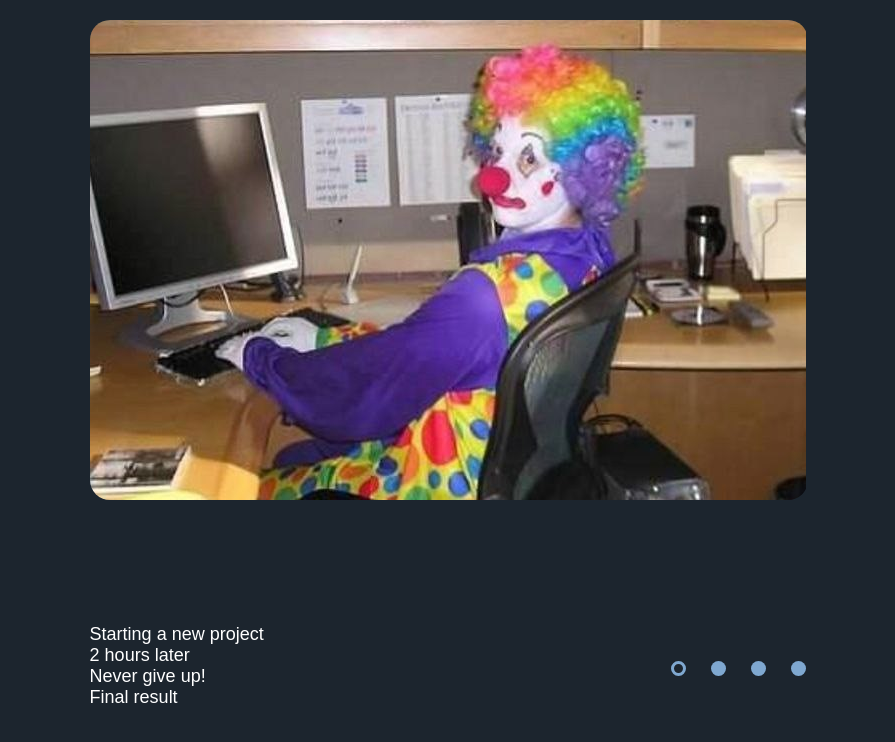
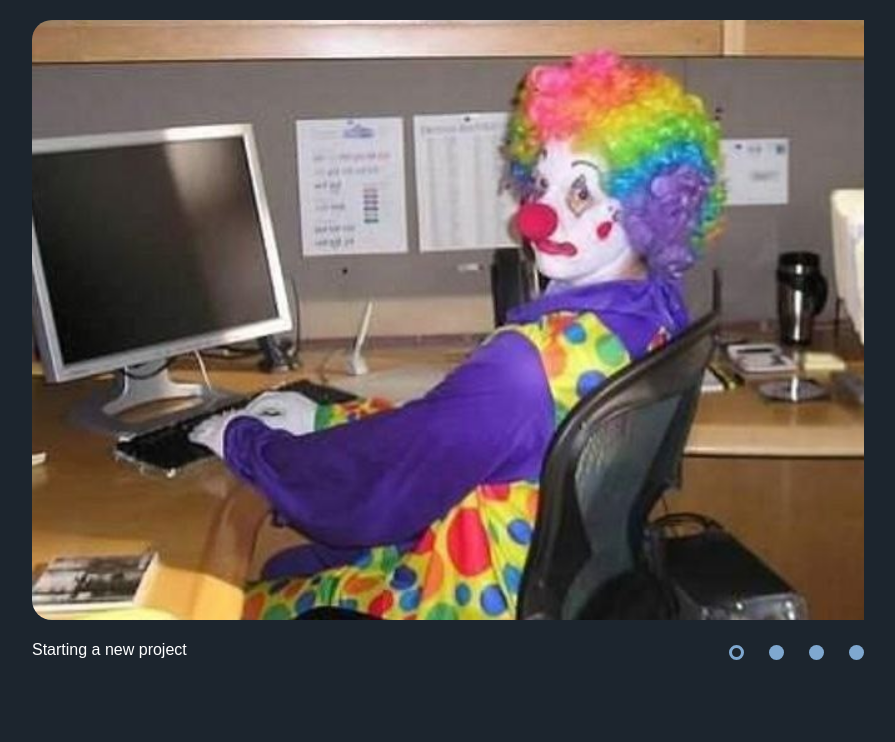
Before and after one commit to Anna1719/cssMemeSlider, a plain HTML site: page cssMemeSlider/index.html in a window 1280 px wide. Shown: the whole page, without its empty margins (192-1087 px from the left). Drawn offline with Linux system fonts and the light colour scheme.

Commit message:
fix: change slider behaviour (Sun, Sep 15, 2024 11:59:10 PM)

```diff
--- a/cssMemeSlider/index.html
+++ b/cssMemeSlider/index.html
@@ -32,10 +32,10 @@
         <div class="descr_wrapper">
             <div class="text_wrapper">
                 <div class="text">
-                    <div class="text descr_1">Starting a new project</div>
-                    <div class="text descr_2">2 hours later</div>
-                    <div class="text descr_3">Never give up!</div>
-                    <div class="text descr_4">Final result</div>
+                    <div class="descr_1">Starting a new project</div>
+                    <div class="descr_2">2 hours later</div>
+                    <div class="descr_3">Never give up!</div>
+                    <div class="descr_4">Final result</div>
                 </div>
             </div>
 
--- a/cssMemeSlider/style.css
+++ b/cssMemeSlider/style.css
@@ -13,16 +13,16 @@ body {
     font-family: Arial, sans-serif;
     font-weight: normal;
     background-color:  #1c252e;
-    font-size: 1.8rem;
+    font-size: 1.6rem;
     height: 100vh;
 }
 
 .slides_wrapper{
     display: flex;
     flex-direction: column;
-    margin: 2rem auto;
+    margin: 0 auto;
     justify-content: center;
-    width:56vw;
+    width:65vw;
     overflow: hidden;
 }
 
@@ -31,22 +31,21 @@ body {
 }
 
 .slides{
+    margin-top: 2rem;
     display: flex;
-    height: 73vh;
+    flex-direction: row;
+    flex-wrap: nowrap;
+    height: 75vh;
     overflow: hidden;
     margin-bottom: 2rem;
-    width: 56vw;
+    width: 65vw;
     transition: margin-left 800ms cubic-bezier(0.770, 0.000, 0.175, 1.000);
-}
-
-.slide{
-    display: flex;
-    flex-direction: column;
-    align-items: center;
 }
 
 .img{
     border-radius: 2rem;
+    min-width: 65vw;
+    height: 75vh;
 }
 
 .descr_wrapper{
@@ -64,10 +63,16 @@ body {
 .text{
     color: #ffffff;
     transition: margin-left 800ms cubic-bezier(0.770, 0.000, 0.175, 1.000);
+    display: flex;
+    flex-direction: row;
+    flex-wrap: nowrap;
 }
 
-.button_wrapper{
-    flex-shrink: 0;
+.descr_1,
+.descr_2,
+.descr_3,
+.descr_4 {
+    min-width: 40vw;
 }
 
 .buttons{
@@ -125,18 +130,18 @@ body {
     margin-left: -300%;
 }
 
-#img_1:checked ~ .descr_wrapper .text_wrapper .text div{
+#img_1:checked ~ .descr_wrapper .text_wrapper .text{
     margin-left: 0;
 }
 
-#img_2:checked ~ .descr_wrapper .text_wrapper .text div{
+#img_2:checked ~ .descr_wrapper .text_wrapper .text{
     margin-left: -100%;
 }
 
-#img_3:checked ~ .descr_wrapper .text_wrapper .text div{
+#img_3:checked ~ .descr_wrapper .text_wrapper .text{
     margin-left: -200%;
 }
 
-#img_4:checked ~ .descr_wrapper .text_wrapper .text div{
+#img_4:checked ~ .descr_wrapper .text_wrapper .text{
     margin-left: -300%;
 }
```
